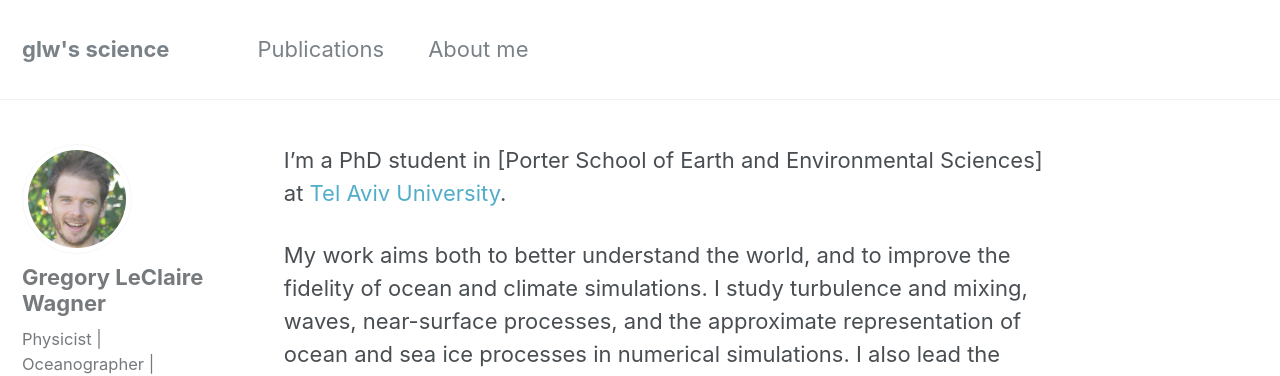
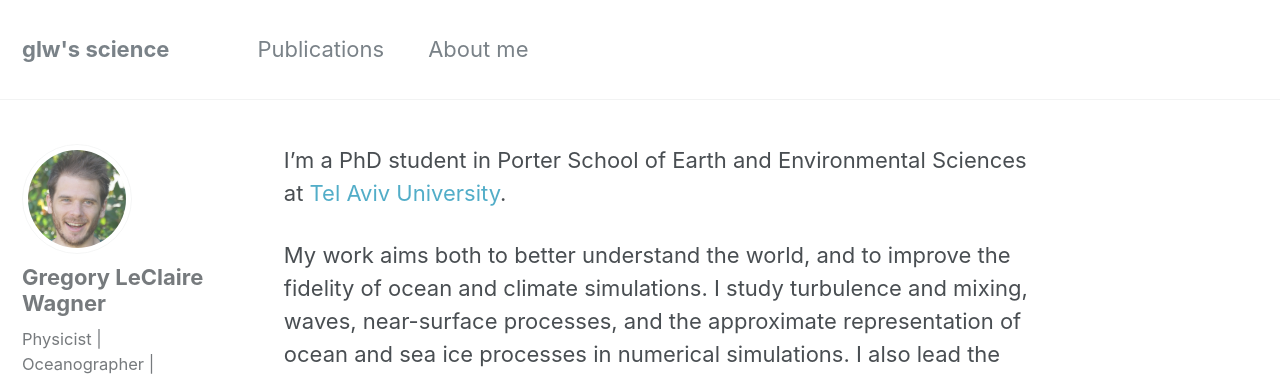
Before and after one commit to subhk/subhk.github.io, a Jekyll site: the page built from index.md, in a window 1280 px wide. Shown: the top 376 px of the page. Built offline with Jekyll 4.4.1, drawn with Linux system fonts in a browser that asks for light colours.

```diff
--- a/index.md
+++ b/index.md
@@ -3,7 +3,7 @@ title: Me: human and scientist
 ---
 
 I'm a PhD student in
-[Porter School of Earth and Environmental Sciences] at [Tel Aviv University].
+Porter School of Earth and Environmental Sciences at [Tel Aviv University].
 
 
 My work aims both to better understand the world, and to improve the fidelity of ocean and climate simulations.
```
